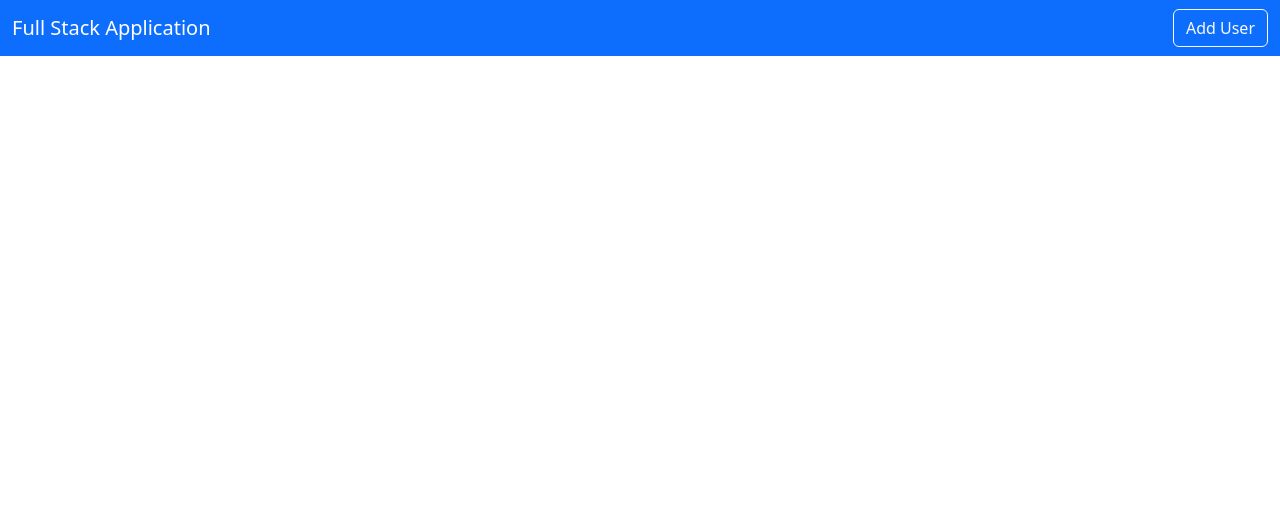
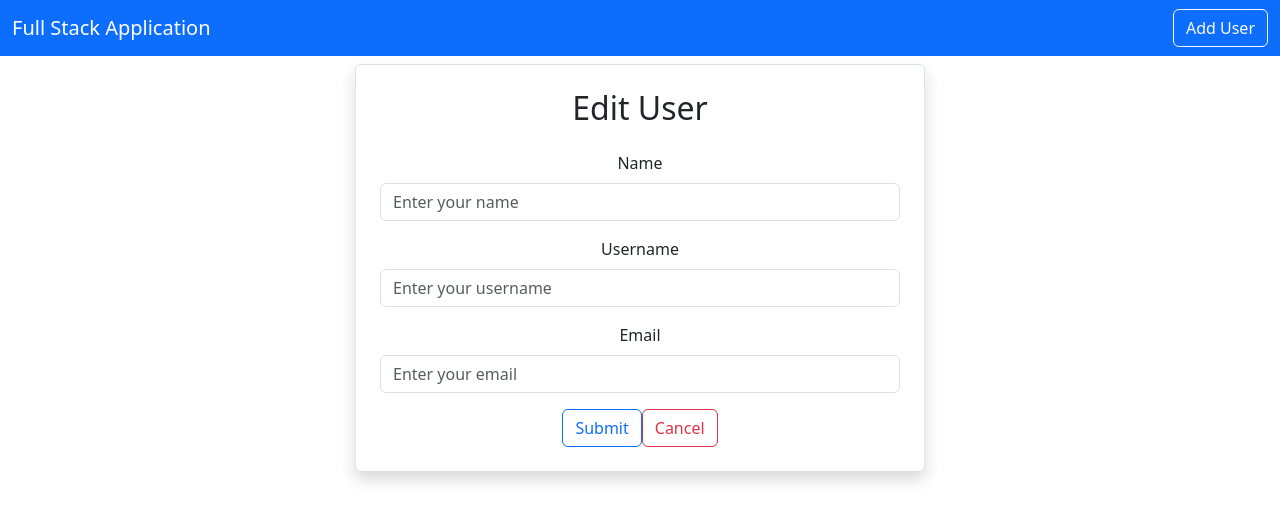
Before and after one commit to jonasluis/PersonList, a React (Create React App) app in the folder frontend/: page /edituser/1 in a window 1280 px wide. Shown: the top 522 px of the page. Built offline with nearby package versions, Linux system fonts and the light colour scheme; no server answers.

Commit message:
feat: Edit and Delete User in frontend

```diff
--- a/frontend/src/App.js
+++ b/frontend/src/App.js
@@ -4,6 +4,7 @@
 import Home from "./pages/Home";
 import { BrowserRouter, Routes, Route } from "react-router-dom";
 import AddUser from "./users/AddUser";
+import EditUser from "./users/EditUser";
 
 function App() {
   return (
@@ -13,6 +14,7 @@
         <Routes>
           <Route exact path="/" element={<Home />} />
           <Route exact path="/adduser" element={<AddUser />} />
+          <Route exact path="/edituser/:id" element={<EditUser />} />
         </Routes>
       </BrowserRouter>
     </div>
--- a/frontend/src/pages/Home.js
+++ b/frontend/src/pages/Home.js
@@ -1,19 +1,23 @@
 import React, { useEffect, useState } from "react";
 import axios from "axios";
+import { Link } from "react-router-dom";
 
 export default function Home() {
-
   const [users, setUsers] = useState([]);
 
   useEffect(() => {
     loadUsers();
   }, []);
 
+  const loadUsers = async () => {
+    const result = await axios.get("http://localhost:8080/users");
+    setUsers(result.data);
+  };
 
-    const loadUsers = async () => {
-        const result = await axios.get('http://localhost:8080/users');
-        setUsers(result.data);
-    }
+  const deleteUser = async (id) => {
+    await axios.delete(`http://localhost:8080/user/${id}`);
+    loadUsers();
+  };
 
   return (
     <div className="container">
@@ -29,21 +33,31 @@
             </tr>
           </thead>
           <tbody>
-            {
-                users.map((user, index) => (
+            {users.map((user, index) => (
               <tr>
-                        <th scope="row" key={index}>{index + 1}</th>
+                <th scope="row" key={index}>
+                  {index + 1}
+                </th>
                 <td>{user.name}</td>
                 <td>{user.username}</td>
                 <td>{user.email}</td>
                 <td>
                   <button className="btn btn-primary mx-2">View</button>
-                            <button className="btn btn-outline-primary mx-2">Edit</button>
-                            <button className="btn btn-danger mx-2">Delete</button>
+                  <Link
+                    to={`/edituser/${user.id}`}
+                    className="btn btn-outline-primary mx-2"
+                  >
+                    Edit
+                  </Link>
+                  <button
+                    className="btn btn-danger mx-2"
+                    onClick={() => deleteUser(user.id)}
+                  >
+                    Delete
+                  </button>
                 </td>
               </tr>
-                ))
-            }
+            ))}
           </tbody>
         </table>
       </div>
--- a/frontend/src/users/EditUser.js
+++ b/frontend/src/users/EditUser.js
@@ -0,0 +1,93 @@
+import axios from "axios";
+import React, { useEffect, useState } from "react";
+import { Link, useNavigate, useParams } from "react-router-dom";
+
+export default function EditUser() {
+  let navigate = useNavigate();
+
+  const { id } = useParams();
+
+  const [user, setUser] = useState({
+    name: "",
+    username: "",
+    email: "",
+  });
+
+  const { name, username, email } = user;
+
+  const onInputChange = (e) => {
+    setUser({ ...user, [e.target.name]: e.target.value });
+  };
+  const onSubmit = async (e) => {
+    e.preventDefault();
+    await axios.put(`http://localhost:8080/user/${id}`	, user);
+    navigate("/");
+  };
+
+  const loadUser = async () => {
+   const result = await axios.get(`http://localhost:8080/user/${id}`);
+   setUser(result.data);
+  };
+
+
+  useEffect(() => {
+    loadUser();
+  }, []);
+
+  return (
+    <div className="container">
+      <div className="row">
+        <div className="col-md-6 offset-md-3 border rounded p-4 mt-2 shadow">
+          <h2 className="text-center mb-4">Edit User</h2>
+          <form onSubmit={onSubmit}>
+            <div className="mb-3">
+              <label htmlFor="name" className="form-label">
+                Name
+              </label>
+              <input
+                type={"text"}
+                className="form-control"
+                name="name"
+                placeholder="Enter your name"
+                value={name}
+                onChange={onInputChange}
+              />
+            </div>
+            <div className="mb-3">
+              <label htmlFor="Username" className="form-label">
+                Username
+              </label>
+              <input
+                type={"text"}
+                className="form-control"
+                name="username"
+                placeholder="Enter your username"
+                value={username}
+                onChange={onInputChange}
+              />
+            </div>
+            <div className="mb-3">
+              <label htmlFor="Email" className="form-label">
+                Email
+              </label>
+              <input
+                type={"text"}
+                className="form-control"
+                name="email"
+                placeholder="Enter your email"
+                value={email}
+                onChange={onInputChange}
+              />
+            </div>
+            <button type="submit" className="btn btn-outline-primary">
+              Submit
+            </button>
+            <Link  className="btn btn-outline-danger" to='/'>
+              Cancel
+            </Link>
+          </form>
+        </div>
+      </div>
+    </div>
+  );
+}
```
Also changed, not shown: 1 other file (tests, documents, lock files or other folders). Lines whose indentation alone changed are shown as unchanged.
